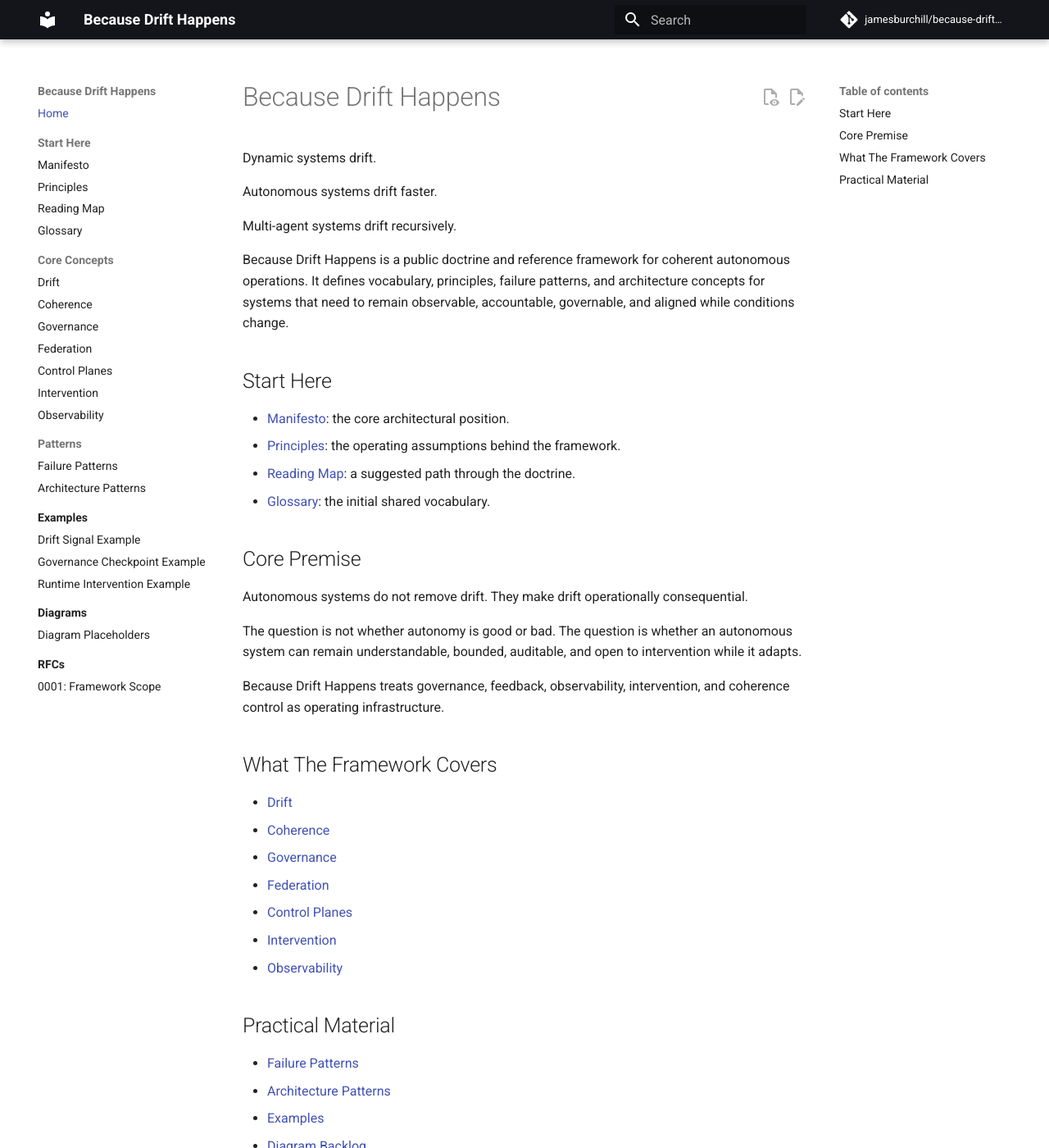
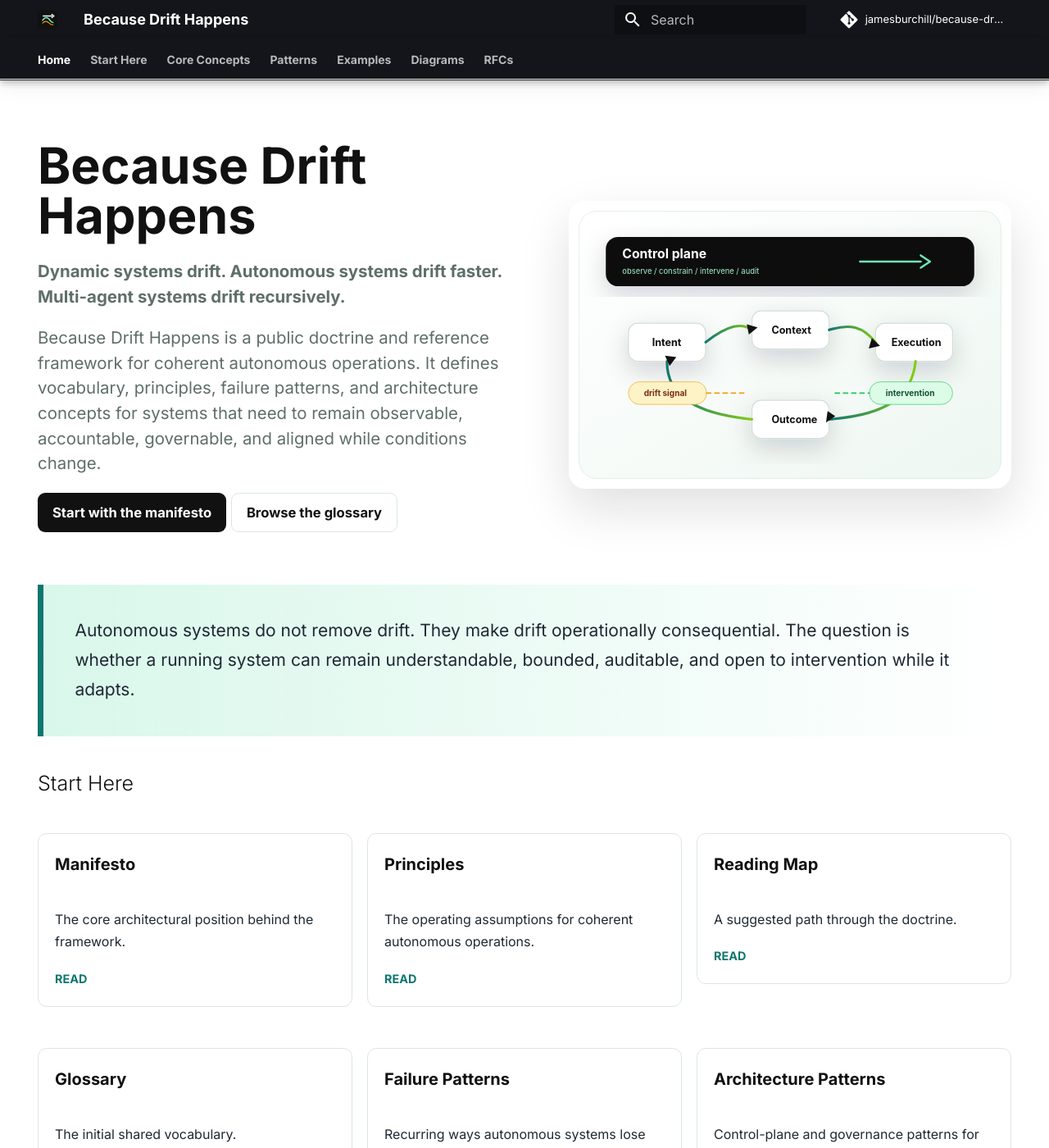
Before and after one commit to jamesburchill/because-drift-happens, an MkDocs documentation site: the page built from docs/index.md, in a window 1280 px wide and 1400 px high. Shown: the whole window at 82% size. Built offline with MkDocs 1.6.1 and Material for MkDocs 9.7.7, drawn with Linux system fonts in a browser that asks for light colours; comment, search, counter and statistics services are not loaded; some of the changed text lies outside the part shown.

Commit message:
Add visuals, styles and revamp homepage
Add branding assets, a stylesheet, and redesign the docs homepage. Two SVGs were added (drift-loop.svg — control-loop illustration, and mark.svg — site mark). A new extra.css implements the site styles (hero, buttons, cards, band, responsive layout, and typography variables). docs/index.md was rewritten to a structured hero layout that uses the new visual and style classes. mkdocs.yml was updated to register the logo/favicon, include the new extra_css, enable additional Material theme features and navigation options, set fonts and palette accent, and enable a few markdown extensions.

```diff
--- /dev/null
+++ b/docs/assets/stylesheets/extra.css
@@ -0,0 +1,296 @@
+:root {
+  --bdh-ink: #111111;
+  --bdh-text: #1f2933;
+  --bdh-muted: #5f6f68;
+  --bdh-line: #dce7e1;
+  --bdh-wash: #f6faf7;
+  --bdh-panel: #ffffff;
+  --bdh-signal: #0f766e;
+  --bdh-signal-soft: #d9f7eb;
+  --bdh-warning: #f59e0b;
+  --bdh-veto: #dc2626;
+  --md-primary-fg-color: var(--bdh-ink);
+  --md-accent-fg-color: var(--bdh-signal);
+  --md-default-bg-color: #fbfdfb;
+  --md-default-fg-color: var(--bdh-text);
+  --md-typeset-a-color: var(--bdh-signal);
+}
+
+.md-header {
+  border-bottom: 1px solid rgba(255, 255, 255, 0.12);
+}
+
+.md-tabs {
+  border-bottom: 1px solid var(--bdh-line);
+  box-shadow: 0 12px 26px rgba(17, 17, 17, 0.05);
+}
+
+.md-tabs__link {
+  font-weight: 650;
+}
+
+.md-tabs__link--active,
+.md-tabs__link:is(:focus, :hover) {
+  color: #6ee7b7;
+}
+
+.md-nav__link--active {
+  font-weight: 700;
+}
+
+.md-typeset h1,
+.md-typeset h2,
+.md-typeset h3 {
+  color: var(--bdh-ink);
+  letter-spacing: 0;
+}
+
+.md-typeset h1 {
+  font-weight: 800;
+}
+
+.md-typeset h2 {
+  margin-top: 2rem;
+}
+
+.md-typeset p,
+.md-typeset li {
+  line-height: 1.72;
+}
+
+.bdh-home .md-content__inner {
+  margin-top: 0;
+}
+
+.bdh-hero {
+  display: grid;
+  grid-template-columns: minmax(0, 1.05fr) minmax(280px, 0.95fr);
+  gap: clamp(1.5rem, 4vw, 3.5rem);
+  align-items: center;
+  margin: 0 0 0.7rem;
+  padding: 1.2rem 0 1.5rem;
+}
+
+.bdh-hero__copy h1 {
+  margin: 0 0 1.1rem;
+  max-width: 14ch;
+  font-size: 3.05rem;
+  line-height: 1;
+}
+
+.bdh-hero__copy p {
+  max-width: 44rem;
+  margin: 0 0 1rem;
+  color: var(--bdh-muted);
+  font-size: 1.02rem;
+  line-height: 1.5;
+}
+
+.bdh-premise {
+  display: grid;
+  gap: 0.5rem;
+  margin: 0 0 1rem;
+  color: var(--bdh-ink);
+  font-size: 1.15rem;
+  font-weight: 750;
+  line-height: 1.35;
+}
+
+.bdh-premise p,
+.bdh-premise span {
+  margin: 0;
+}
+
+.bdh-actions {
+  display: flex;
+  flex-wrap: wrap;
+  gap: 0.7rem;
+  margin-top: 1rem;
+}
+
+.bdh-button {
+  display: inline-flex;
+  align-items: center;
+  min-height: 2.4rem;
+  padding: 0.58rem 0.9rem;
+  border-radius: 0.45rem;
+  font-size: 0.83rem;
+  font-weight: 750;
+  line-height: 1;
+  text-decoration: none;
+}
+
+.bdh-button--primary {
+  background: var(--bdh-ink);
+  color: #ffffff !important;
+}
+
+.bdh-button--secondary {
+  border: 1px solid var(--bdh-line);
+  background: #ffffff;
+  color: var(--bdh-ink) !important;
+}
+
+.bdh-button:is(:focus, :hover) {
+  transform: translateY(-1px);
+  box-shadow: 0 10px 20px rgba(17, 17, 17, 0.1);
+}
+
+.md-typeset figure.bdh-visual {
+  display: block;
+  width: 100%;
+  max-width: none;
+  margin: 0;
+  align-self: center;
+  justify-self: stretch;
+}
+
+.md-typeset figure.bdh-visual img {
+  display: block;
+  width: 100%;
+  max-width: 100%;
+  min-width: 0;
+  height: auto;
+  border-radius: 1rem;
+  box-shadow: 0 24px 60px rgba(17, 17, 17, 0.13);
+}
+
+.bdh-section-grid {
+  display: grid;
+  grid-template-columns: repeat(3, minmax(0, 1fr));
+  gap: 0.9rem;
+  margin: 1.35rem 0 2rem;
+}
+
+.bdh-link-card {
+  display: flex;
+  min-height: 8.5rem;
+  flex-direction: column;
+  justify-content: space-between;
+  padding: 1rem;
+  border: 1px solid var(--bdh-line);
+  border-radius: 0.55rem;
+  background: var(--bdh-panel);
+  color: var(--bdh-text) !important;
+  text-decoration: none;
+  transition: border-color 160ms ease, box-shadow 160ms ease, transform 160ms ease;
+}
+
+.bdh-link-card strong {
+  display: block;
+  margin-bottom: 0.45rem;
+  color: var(--bdh-ink);
+  font-size: 1rem;
+}
+
+.bdh-link-card span {
+  color: var(--bdh-muted);
+  font-size: 0.82rem;
+  line-height: 1.45;
+}
+
+.bdh-link-card::after {
+  content: "Read";
+  width: fit-content;
+  margin-top: 0.95rem;
+  color: var(--bdh-signal);
+  font-size: 0.72rem;
+  font-weight: 800;
+  letter-spacing: 0;
+  text-transform: uppercase;
+}
+
+.bdh-link-card:is(:focus, :hover) {
+  border-color: rgba(15, 118, 110, 0.45);
+  box-shadow: 0 18px 36px rgba(17, 17, 17, 0.08);
+  transform: translateY(-2px);
+}
+
+.bdh-band {
+  margin: 0.6rem 0 2rem;
+  padding: clamp(1.2rem, 3vw, 2rem);
+  border-left: 0.35rem solid var(--bdh-signal);
+  background: linear-gradient(90deg, var(--bdh-signal-soft), rgba(255, 255, 255, 0));
+}
+
+.bdh-band p {
+  max-width: 58rem;
+  margin: 0;
+  color: var(--bdh-text);
+  font-size: 1.05rem;
+}
+
+.bdh-compact-list {
+  display: grid;
+  grid-template-columns: repeat(2, minmax(0, 1fr));
+  gap: 0.7rem 1rem;
+  padding: 0;
+  list-style: none;
+}
+
+.bdh-compact-list li {
+  padding: 0.72rem 0.85rem;
+  border-left: 3px solid var(--bdh-warning);
+  background: #ffffff;
+  box-shadow: inset 0 0 0 1px var(--bdh-line);
+}
+
+@media screen and (max-width: 960px) {
+  .bdh-hero__copy h1 {
+    font-size: 3.05rem;
+  }
+
+  .bdh-hero {
+    grid-template-columns: 1fr;
+  }
+
+  .bdh-visual {
+    max-width: 42rem;
+  }
+
+  .bdh-section-grid {
+    grid-template-columns: repeat(2, minmax(0, 1fr));
+  }
+}
+
+@media screen and (max-width: 640px) {
+  .bdh-hero__copy h1 {
+    margin-bottom: 0.8rem;
+    font-size: 2.15rem;
+    line-height: 1.02;
+  }
+
+  .bdh-premise {
+    gap: 0.25rem;
+    margin-bottom: 0.75rem;
+    font-size: 1rem;
+  }
+
+  .bdh-hero__copy p {
+    margin-bottom: 0.75rem;
+    font-size: 0.95rem;
+    line-height: 1.42;
+  }
+
+  .bdh-hero {
+    gap: 1rem;
+    padding-top: 0.9rem;
+  }
+
+  .bdh-actions {
+    display: grid;
+    gap: 0.5rem;
+    margin-top: 0.7rem;
+  }
+
+  .bdh-button {
+    justify-content: center;
+    min-height: 2.25rem;
+    padding: 0.5rem 0.75rem;
+  }
+
+  .bdh-section-grid,
+  .bdh-compact-list {
+    grid-template-columns: 1fr;
+  }
+}
--- a/docs/index.md
+++ b/docs/index.md
@@ -1,44 +1,79 @@
+---
+hide:
+  - navigation
+  - toc
+---
+
+<div class="bdh-home" markdown>
+
+<section class="bdh-hero" markdown>
+<div class="bdh-hero__copy" markdown>
+
 # Because Drift Happens
 
-Dynamic systems drift.
-
-Autonomous systems drift faster.
-
-Multi-agent systems drift recursively.
+<div class="bdh-premise" markdown>
+<span>Dynamic systems drift.</span>
+<span>Autonomous systems drift faster.</span>
+<span>Multi-agent systems drift recursively.</span>
+</div>
 
 Because Drift Happens is a public doctrine and reference framework for coherent autonomous operations. It defines vocabulary, principles, failure patterns, and architecture concepts for systems that need to remain observable, accountable, governable, and aligned while conditions change.
 
+<div class="bdh-actions" markdown>
+[Start with the manifesto](manifesto.md){ .bdh-button .bdh-button--primary }
+[Browse the glossary](glossary.md){ .bdh-button .bdh-button--secondary }
+</div>
+
+</div>
+
+<figure class="bdh-visual" markdown>
+![Drift and coherence control loop](assets/images/drift-loop.svg)
+</figure>
+</section>
+
+<div class="bdh-band" markdown>
+
+Autonomous systems do not remove drift. They make drift operationally consequential. The question is whether a running system can remain understandable, bounded, auditable, and open to intervention while it adapts.
+
+</div>
+
 ## Start Here
 
-- [Manifesto](manifesto.md): the core architectural position.
-- [Principles](principles.md): the operating assumptions behind the framework.
-- [Reading Map](reading-map.md): a suggested path through the doctrine.
-- [Glossary](glossary.md): the initial shared vocabulary.
+<div class="bdh-section-grid" markdown>
 
-## Core Premise
+[**Manifesto**
+The core architectural position behind the framework.](manifesto.md){ .bdh-link-card }
 
-Autonomous systems do not remove drift. They make drift operationally consequential.
+[**Principles**
+The operating assumptions for coherent autonomous operations.](principles.md){ .bdh-link-card }
 
-The question is not whether autonomy is good or bad. The question is whether an autonomous system can remain understandable, bounded, auditable, and open to intervention while it adapts.
+[**Reading Map**
+A suggested path through the doctrine.](reading-map.md){ .bdh-link-card }
 
-Because Drift Happens treats governance, feedback, observability, intervention, and coherence control as operating infrastructure.
+[**Glossary**
+The initial shared vocabulary.](glossary.md){ .bdh-link-card }
+
+[**Failure Patterns**
+Recurring ways autonomous systems lose coherence.](failure-patterns.md){ .bdh-link-card }
+
+[**Architecture Patterns**
+Control-plane and governance patterns for system design.](architecture-patterns.md){ .bdh-link-card }
+
+</div>
 
 ## What The Framework Covers
 
-- [Drift](drift.md)
-- [Coherence](coherence.md)
-- [Governance](governance.md)
-- [Federation](federation.md)
-- [Control Planes](control-planes.md)
-- [Intervention](intervention.md)
-- [Observability](observability.md)
-
-## Practical Material
-
-- [Failure Patterns](failure-patterns.md)
-- [Architecture Patterns](architecture-patterns.md)
-- [Examples](examples/index.md)
-- [Diagram Backlog](diagrams/index.md)
-- [RFCs](rfcs/index.md)
+<ul class="bdh-compact-list">
+  <li><a href="drift/">Drift</a></li>
+  <li><a href="coherence/">Coherence</a></li>
+  <li><a href="governance/">Governance</a></li>
+  <li><a href="federation/">Federation</a></li>
+  <li><a href="control-planes/">Control planes</a></li>
+  <li><a href="intervention/">Intervention</a></li>
+  <li><a href="observability/">Observability</a></li>
+  <li><a href="examples/">Examples</a></li>
+</ul>
 
 This is not a product repository, vendor framework, compliance checklist, or finished doctrine. It is a public working framework intended to become more precise as the language, patterns, and examples are tested against real operational systems.
+
+</div>
--- a/mkdocs.yml
+++ b/mkdocs.yml
@@ -10,25 +10,38 @@ strict: true
 theme:
   name: material
   language: en
+  logo: assets/images/mark.svg
+  favicon: assets/images/mark.svg
   features:
+    - navigation.tabs
+    - navigation.tabs.sticky
     - navigation.sections
     - navigation.indexes
+    - navigation.expand
+    - navigation.footer
     - navigation.top
+    - toc.follow
     - search.highlight
     - search.suggest
-    - content.action.edit
-    - content.action.view
   palette:
     - scheme: default
       primary: black
-      accent: indigo
+      accent: teal
+  font:
+    text: Inter
+    code: IBM Plex Mono
+
+extra_css:
+  - assets/stylesheets/extra.css
 
 markdown_extensions:
   - admonition
   - attr_list
   - md_in_html
+  - tables
   - pymdownx.details
   - pymdownx.superfences
+  - pymdownx.blocks.caption
   - toc:
       permalink: true
 
```
Also changed, not shown: docs/assets/images/drift-loop.svg (added), docs/assets/images/mark.svg (added).
